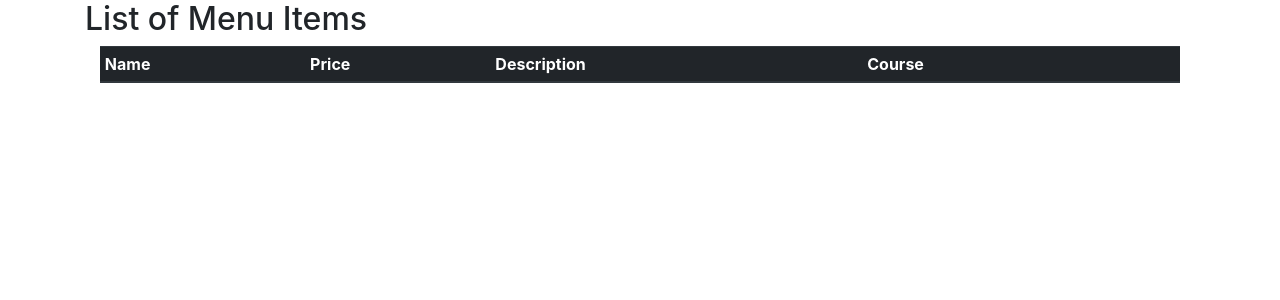
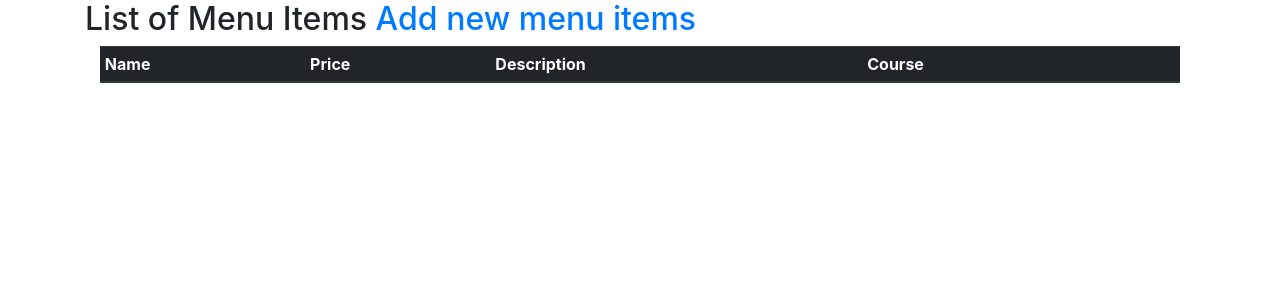
Before and after one commit to NAnnamalai/flask-apps-page, a Flask app: page /view_menu in a window 1280 px wide. Shown: the part 56-356 px from the top of the page. Run offline with Flask 2, Linux system fonts and the light colour scheme; data comes from the database, SQL or seed files in the repository; lists and menus that the app fills with data are empty; some libraries are stand-ins or nearby versions.

Commit message:
ENH: passed restaurant id to file

```diff
--- a/restaurant_crud/templates/list_menus.html
+++ b/restaurant_crud/templates/list_menus.html
@@ -15,7 +15,9 @@
   </style>
 {% endblock %}
 {% block content %}
-  <h2> List of Menu Items </h2>
+
+  <h2> List of Menu Items  <a href="/new_men?r_id={{ r_id }}"> Add new menu items </a>  </h2>
+
   <div class="col-lg-12">
     <table class="table table-sm table-hover">
       <thead class="thead-dark">
@@ -42,4 +44,5 @@
       </tbody>
     </table>
   </div>
+
 {% endblock %}
```
